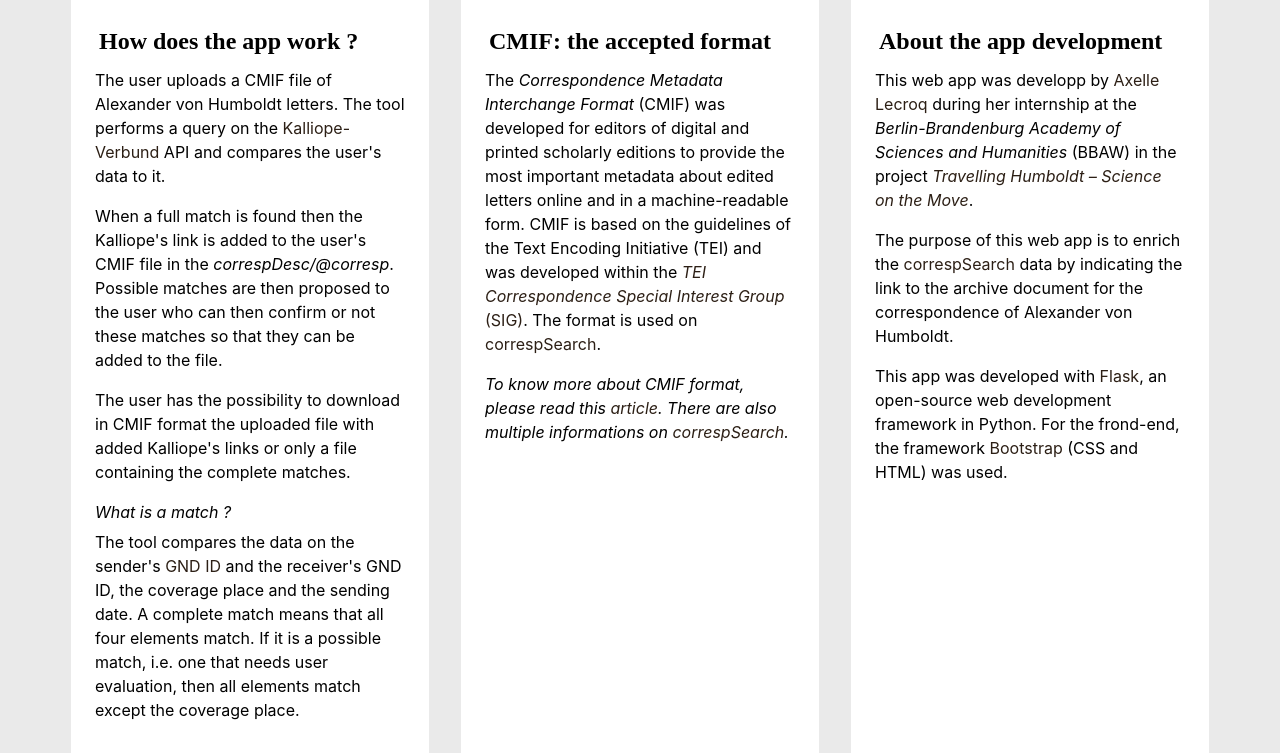
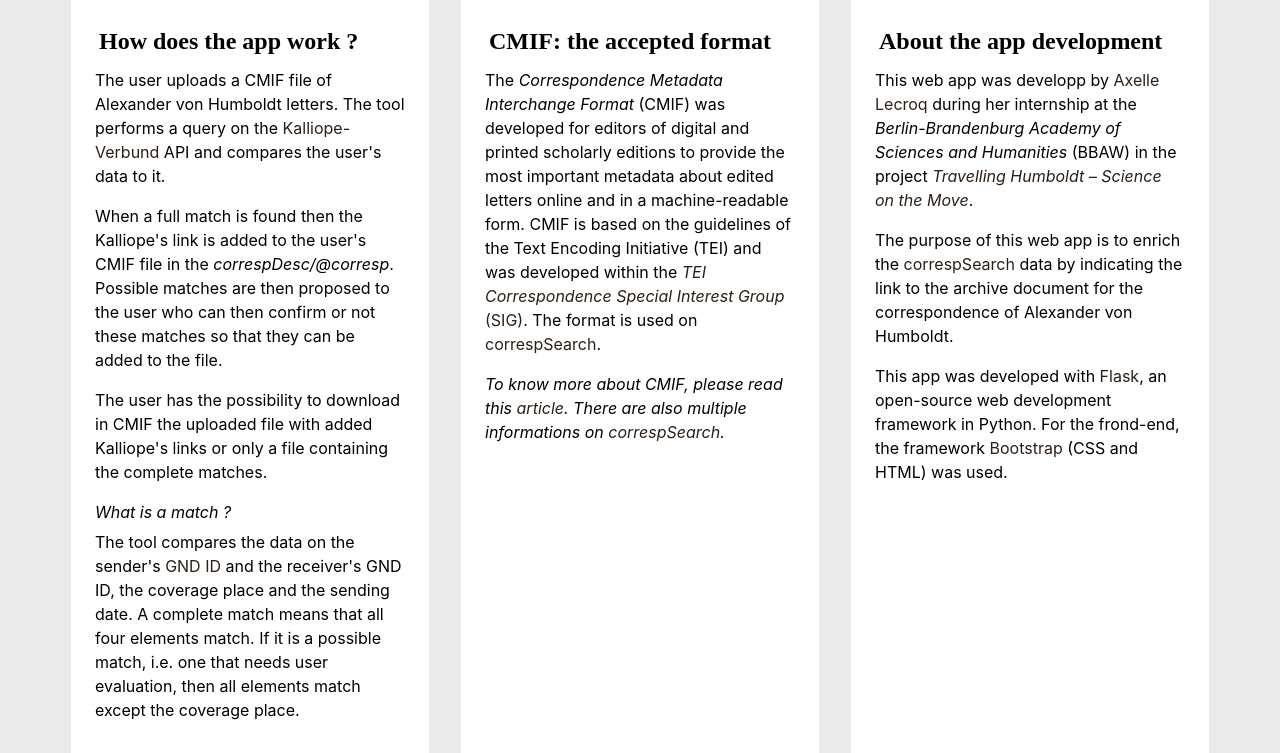
Before and after one commit to axellelecroq/cS-matchingtool, a Flask app: page /about in a window 1280 px wide. Shown: the part 242-995 px from the top of the page. Run offline with Flask 2, Linux system fonts and the light colour scheme; some libraries are stand-ins or nearby versions; some web fonts are replaced.

Commit message:
front end update

```diff
--- a/app/templates/pages/about.html
+++ b/app/templates/pages/about.html
@@ -14,7 +14,7 @@
             <p class="contentColumn">When a full match is found then the Kalliope's link is added to the user's CMIF file in the <i>correspDesc/@corresp</i>. Possible matches are then proposed to the user who can then confirm or not these matches so that they can be added to
                 the file.
             </p>
-            <p class="contentColumn">The user has the possibility to download in CMIF format the uploaded file with added Kalliope's links or only a file containing the complete matches.
+            <p class="contentColumn">The user has the possibility to download in CMIF the uploaded file with added Kalliope's links or only a file containing the complete matches.
             </p>
             <p class="contentColumn" style="margin-bottom: 0.4em;"><i>What is a match ?</i></p>
             <p class="contentColumn">The tool compares the data on the sender's
@@ -26,7 +26,7 @@
             <p class="contentColumn">The <i>Correspondence Metadata Interchange Format</i> (CMIF) was developed for editors of digital and printed scholarly editions to provide the most important metadata about edited letters online and in a machine-readable form. CMIF is based
                 on the guidelines of the Text Encoding Initiative (TEI) and was developed within the
                 <a href="https://tei-c.org/activities/sig/correspondence/"><i>TEI Correspondence Special Interest Group</i> (SIG)</a>. The format is used on <a href="https://correspsearch.net/">correspSearch</a>.</p>
-            <p class="contentColumn"><i>To know more about CMIF format, please read this
+            <p class="contentColumn"><i>To know more about CMIF, please read this
                 <a href="https://encoding-correspondence.bbaw.de/v1/CMIF.html">article</a>. There are also multiple informations on <a href="https://correspsearch.net/">correspSearch</a>.</i></p>
         </div>
         <div class='col box'>
```
Also changed, not shown: app/templates/pages/matchingtool.html (+6 -5 lines), app/templates/layouts/default.html (line endings or trailing spaces), app/templates/pages/download.html (line endings or trailing spaces), app/templates/partials/css.html (line endings or trailing spaces), app/templates/partials/metadata.html (line endings or trailing spaces).
